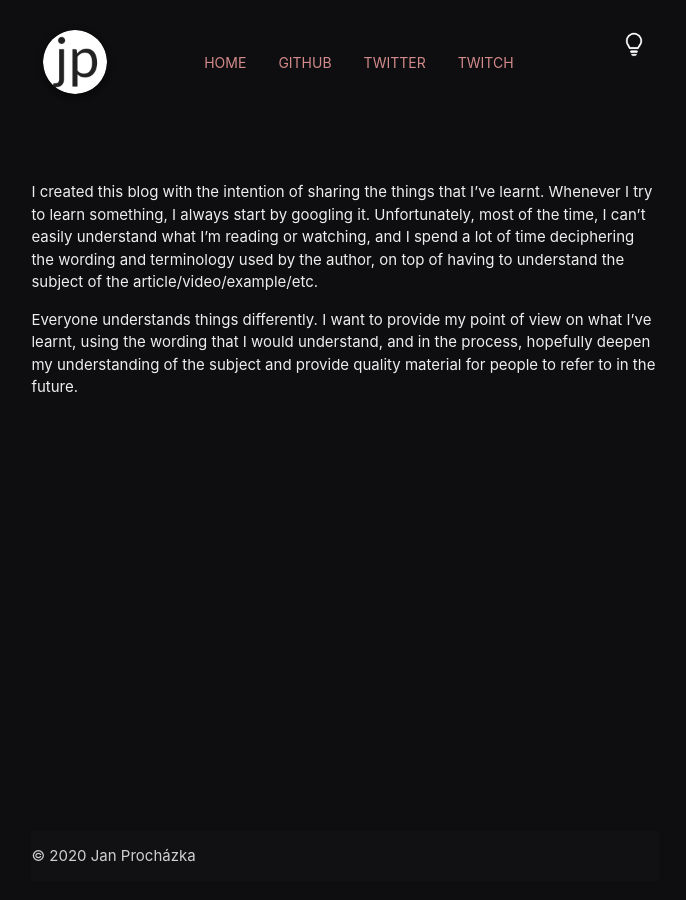
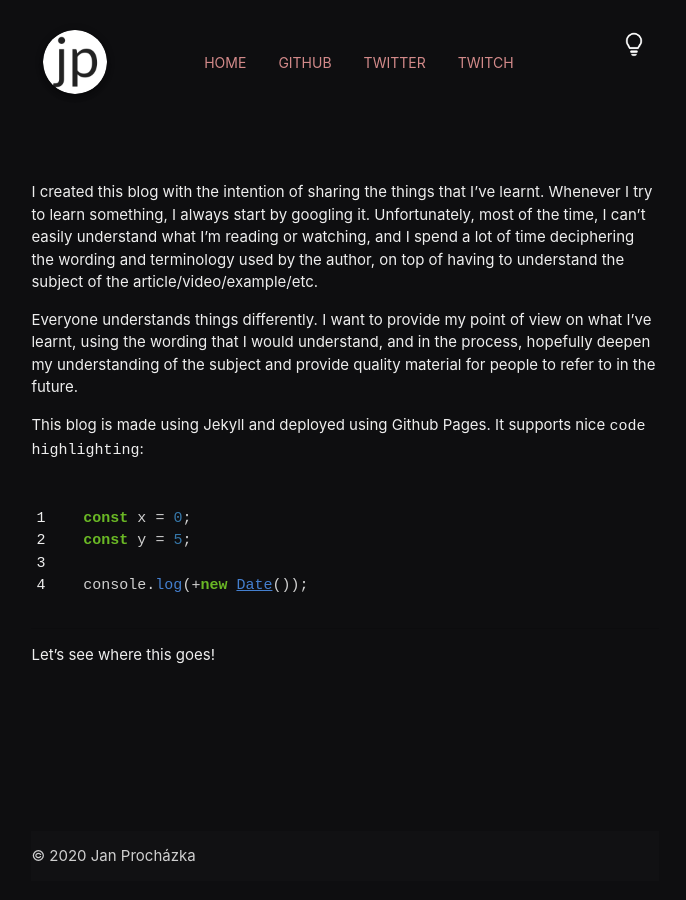
Before and after one commit to jprochazk/jprochazk.github.io, a Jekyll site: the page built from _posts/2020-07-08-the-plan.md, in a window 1280 px wide. Shown: the whole page, without its empty margins (295-981 px from the left). Built offline with Jekyll 4.4.1, drawn with Linux system fonts in a browser that asks for light colours.

Commit message:
update first post

```diff
--- a/_posts/2020-07-08-first-post.md
+++ b/_posts/2020-07-08-the-plan.md
@@ -15,3 +15,15 @@ Everyone understands things differently. I want to provide my point of view
 on what I've learnt, using the wording that I would understand, and in the process,
 hopefully deepen my understanding of the subject and provide quality material for
 people to refer to in the future.
+
+This blog is made using Jekyll and deployed using Github Pages. It supports nice
+`code highlighting`:
+
+{% highlight js linenos %}
+const x = 0;
+const y = 5;
+
+console.log(+new Date());
+{% endhighlight %}
+
+Let's see where this goes!
```
